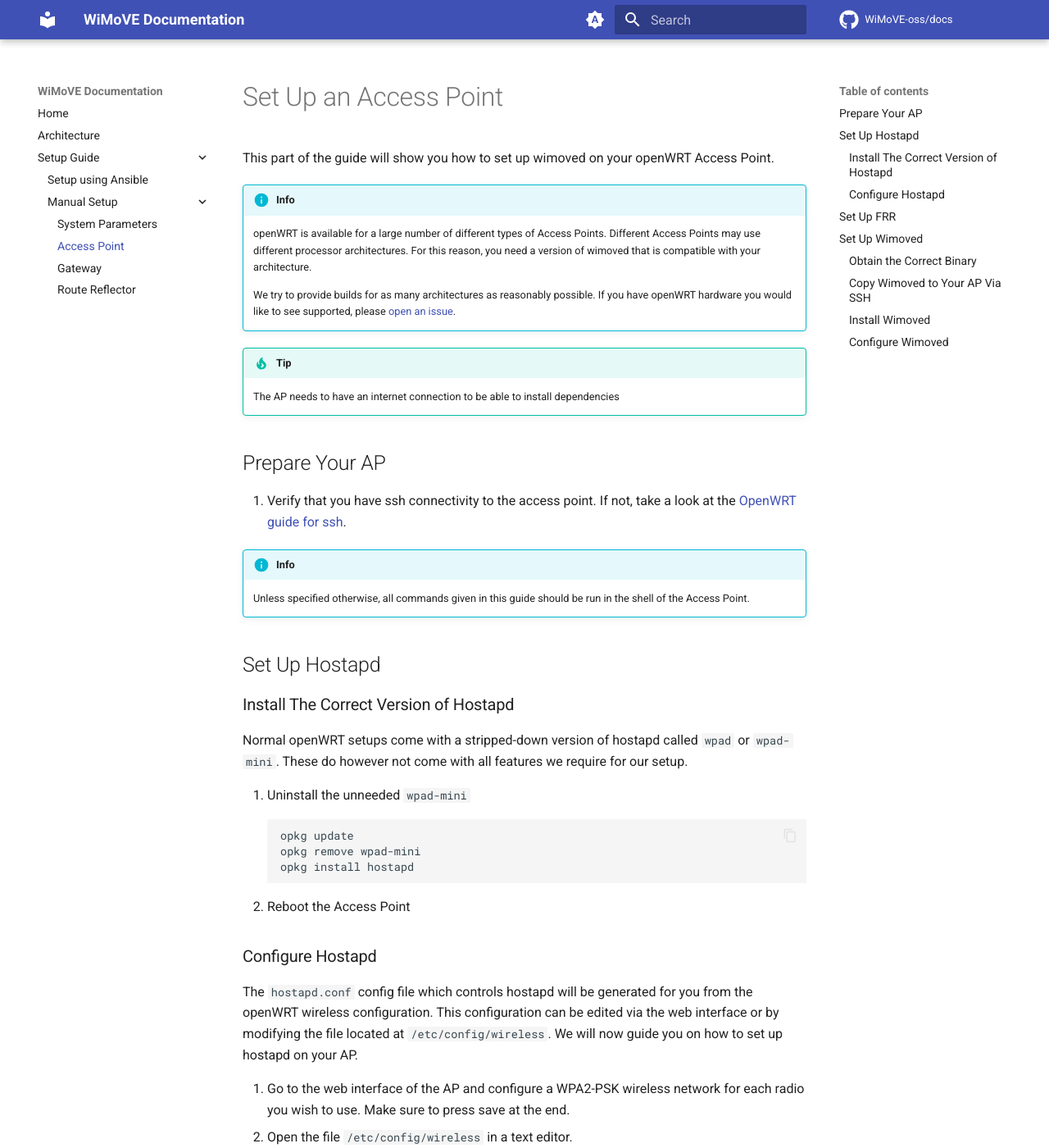
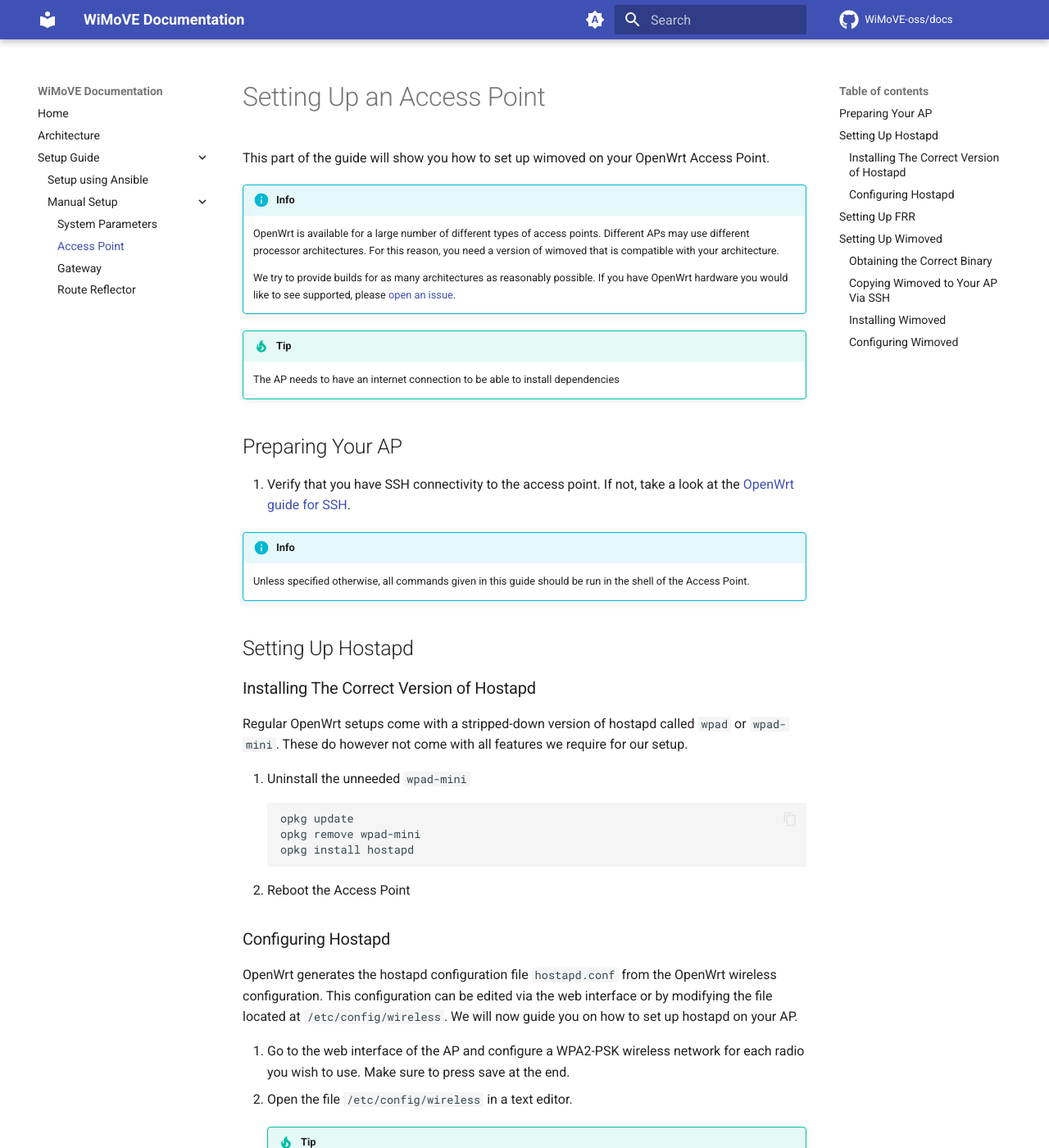
Before and after one commit to WiMoVE-OSS/docs, an MkDocs documentation site: the page built from docs/setup/manual/access_point.md, in a window 1280 px wide and 1400 px high. Shown: the whole window at 82% size. Built offline with MkDocs 1.6.1 and Material for MkDocs 9.7.7, drawn with Linux system fonts in a browser that asks for light colours; comment, search, counter and statistics services are not loaded; some of the changed text lies outside the part shown.

Commit message:
Improve setup:
* Properly spell OpenWrt
* Improve components section
* Language things

````diff
--- a/docs/setup/manual/access_point.md
+++ b/docs/setup/manual/access_point.md
@@ -1,30 +1,30 @@
-# Set Up an Access Point
+# Setting Up an Access Point
 
-This part of the guide will show you how to set up wimoved on your openWRT Access Point.
+This part of the guide will show you how to set up wimoved on your OpenWrt Access Point.
 
 !!! info
 
-    openWRT is available for a large number of different types of Access Points. Different Access Points may use different processor architectures. For this reason, you need a version of wimoved that is compatible with your architecture.
+    OpenWrt is available for a large number of different types of access points. Different APs may use different processor architectures. For this reason, you need a version of wimoved that is compatible with your architecture.
 
-    We try to provide builds for as many architectures as reasonably possible. If you have openWRT hardware you would like to see supported, please [open an issue](https://github.com/WiMoVE-OSS/wimoved/issues/new).
+    We try to provide builds for as many architectures as reasonably possible. If you have OpenWrt hardware you would like to see supported, please [open an issue](https://github.com/WiMoVE-OSS/wimoved/issues/new).
 
 !!! tip
 
     The AP needs to have an internet connection to be able to install dependencies
 
-## Prepare Your AP
+## Preparing Your AP
 
-1. Verify that you have ssh connectivity to the access point. If not, take a look at the [OpenWRT guide for ssh](https://openwrt.org/docs/guide-quick-start/sshadministration).
+1. Verify that you have SSH connectivity to the access point. If not, take a look at the [OpenWrt guide for SSH](https://openwrt.org/docs/guide-quick-start/sshadministration).
 
 !!! info
 
     Unless specified otherwise, all commands given in this guide should be run in the shell of the Access Point.
 
-## Set Up Hostapd
+## Setting Up Hostapd
 
-### Install The Correct Version of Hostapd
+### Installing The Correct Version of Hostapd
 
-Normal openWRT setups come with a stripped-down version of hostapd called `wpad` or `wpad-mini`. These do however not come with all features we require for our setup.
+Regular OpenWrt setups come with a stripped-down version of hostapd called `wpad` or `wpad-mini`. These do however not come with all features we require for our setup.
 
 1. Uninstall the unneeded `wpad-mini`
     ```bash
@@ -34,16 +34,17 @@
     ```
 1. Reboot the Access Point
 
-### Configure Hostapd
+### Configuring Hostapd
 
-The `hostapd.conf` config file which controls hostapd will be generated for you from the openWRT wireless configuration. This configuration can be edited via the web interface or by modifying the file located at `/etc/config/wireless`. We will now guide you on how to set up hostapd on your AP.
+OpenWrt generates the hostapd configuration file `hostapd.conf` from the OpenWrt wireless configuration.
+This configuration can be edited via the web interface or by modifying the file located at `/etc/config/wireless`. We will now guide you on how to set up hostapd on your AP.
 
 1. Go to the web interface of the AP and configure a WPA2-PSK wireless network for each radio you wish to use. Make sure to press save at the end.
 1. Open the file `/etc/config/wireless` in a text editor.
 
     !!! tip
 
-        openWRT only comes with a version of `vi` out of the box. If you are not comfortable with vim, you can also install the nano editor by running
+        OpenWrt only comes with a version of `vi` out of the box. If you are not comfortable with vim, you can also install the nano editor by running
         ```bash
         opkg update && opkg install nano
         ```
@@ -70,7 +71,7 @@
 
 When connecting to the Wi-Fi network you just created, you should see that an interface with the name `vlan*` gets created where \* is an arbitrary number. The interface should disappear, after the station disconnects. You can check the existing interfaces with `ip l`. If you do not see the interfaces, recheck that you followed the guide exactly.
 
-## Set Up FRR
+## Setting Up FRR
 
 FRRouting is used to enable the control plane of the underlying VXLAN EVPN networks. It needs to be installed on each AP and configured to talk to the route reflector in your network.
 
@@ -150,19 +151,19 @@
 
 You can check the configuration of FRR using the `vtysh` command. This command provides a stateful shell to manipulate FRR. More detailed documentation about vtysh can be found [here](https://docs.frrouting.org/en/latest/vtysh.html)
 
-## Set Up Wimoved
+## Setting Up Wimoved
 
 Wimoved is the daemon we provide that enables all Access Point features required for WiMoVE. It as well as all other dependencies need to be installed in every AP in your Wi&#8209;Fi system.
 
-### Obtain the Correct Binary
+### Obtaining the Correct Binary
 
-1. Find out which architecture your access point uses by looking it up on the [OpenWRT Table of Hardware](https://openwrt.org/toh/start).
+1. Find out which architecture your access point uses by looking it up on the [OpenWrt Table of Hardware](https://openwrt.org/toh/start).
 1. Download the package for the matching architecture for your access point. There are three ways to achieve this:
       1. Download the binary from the latest release on the [Releases Page](https://github.com/WiMoVE-OSS/wimoved/releases)
       2. Download the binary from a recent pipeline run in our [GitHub Repository](https://github.com/WiMoVE-OSS/wimoved)
       3. Cross-Compile it yourself. See the [Development Guide](../../../wimoved/) for details.
 
-### Copy Wimoved to Your AP Via SSH
+### Copying Wimoved to Your AP Via SSH
 
 !!! info
 
@@ -180,25 +181,25 @@
     ```
     All further commands will now again need to be run on your AP.
 
-### Install Wimoved
+### Installing Wimoved
 
 1. Install the package on your access point via
 
     ```bash
-    opkg update && opkg install <Path to WiMoVE>`
+    opkg update && opkg install <Path to wimoved>`
     ```
 
-2. Run `wimove`. You should see an error message, showing that wimoved was  installed successfully.
+2. Run `wimoved`. You should see an error message, showing that wimoved was installed successfully.
 
 
-### Configure Wimoved
+### Configuring Wimoved
 
 The wimoved config file is located at `/etc/wimoved/config`.
 Before we can use the AP, we need to fill this file with some information about your installation.
 
 1. Create a file located at `/etc/wimoved/config` and fill it with the following lines:
 ```text
-# The location of the hostapd sockets. Leave like this for normal openWRT setup
+# The location of the hostapd sockets. Leave like this for regular OpenWrt setup
 hapd_sockdir=/var/run/hostapd
 # Access group for hostapd sockets. Leave unchanged.
 hapd_group=network
@@ -208,18 +209,8 @@
 max_vni=20
 ```
 
-!!! tip
-
-    To find out what you have to set for the `sockets` parameter, you can run
-    ```bash
-    ls -l /var/run/hostapd/
-    ```
-    There you should be able to see at least one file called `wlan0`, `wlan1` or similar.
-    Place all of these found files (except the one called global) in a comma-separated list for the `sockets` parameter
-
-
 !!! info
 
     If you have any configuration needs that are not provided by the current configuration options, feel free to [open an issue](https://github.com/WiMoVE-OSS/wimoved/issues/new).
 
-After a successful configuration, you can run `wimove` and it should start without any errors. When connecting with a client, you should see log messages.
+After a successful configuration, you can run `wimoved` and it should start without any errors. When connecting with a client, you should see log messages.
````
Also changed, not shown: other parts of docs/setup/manual/access_point.md (+1 -1 lines), docs/index.md (+2 -2 lines), docs/setup/ansible_setup.md (+8 -10 lines), docs/setup/index.md (+1 -1 lines), docs/setup/manual/index.md (+3 -4 lines), docs/setup/manual/parameters.md (+5 -5 lines).
